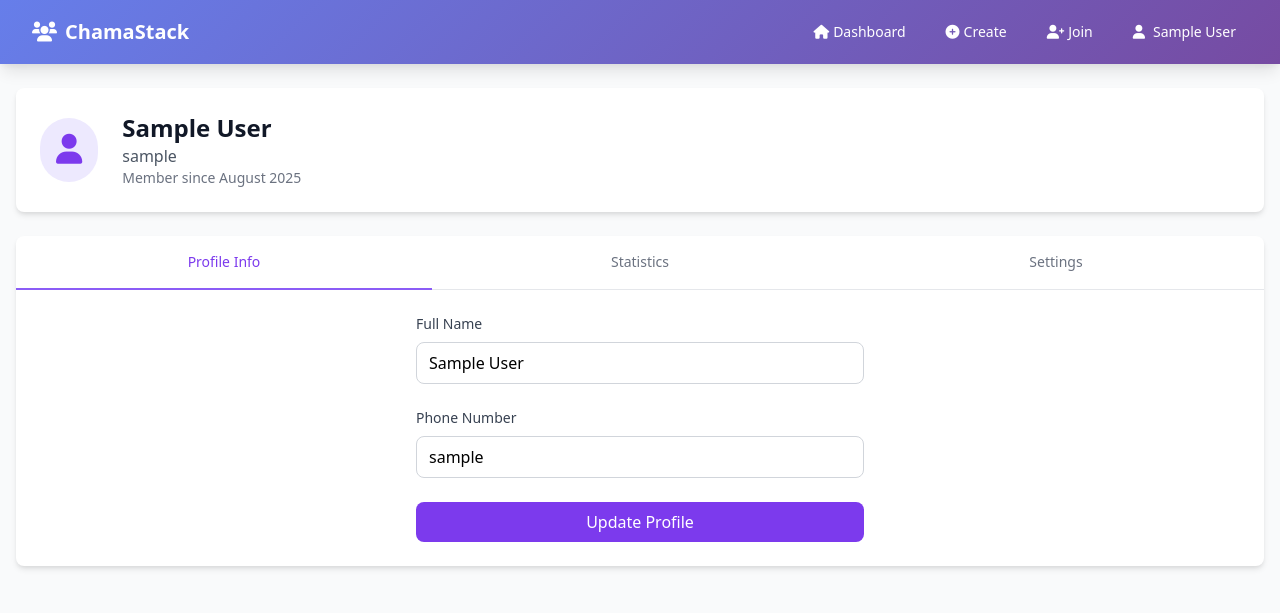
After one commit to chegeMP/Chamastack, a Flask app: page /profile in a window 1280 px wide. The commit adds this page. Shown: the top 613 px of the page. Run offline with Flask 3, Linux system fonts and the light colour scheme; the visitor is signed in with stand-in values (Sample User, id 1); data that the repository does not hold is empty; some libraries are stand-ins or nearby versions.

Commit message:
Profile Page added, Better routing

```diff
--- a/app.py
+++ b/app.py
@@ -4,19 +4,16 @@ from flask_login import LoginManager, UserMixin, login_user, login_required, log
 from werkzeug.security import generate_password_hash, check_password_hash
 from datetime import datetime, timedelta
 import secrets
-
 import string
 import os
 from flask_moment import Moment
-
-
+from sqlalchemy import func, extract
 
 # Initialize Flask app
 app = Flask(__name__)
 app.config['SECRET_KEY'] = 'your-secret-key-change-this'
 app.config['SQLALCHEMY_DATABASE_URI'] = 'postgresql://postgres:lifeisgood@localhost:5432/chamastack'
 app.config['SQLALCHEMY_TRACK_MODIFICATIONS'] = False
-
 
 moment = Moment(app)
 
@@ -95,7 +92,176 @@ def login():
 @login_required
 def logout():
     logout_user()
+    flash('You have been logged out successfully', 'success')
     return redirect(url_for('index'))
+
+@app.route('/profile')
+@login_required
+def profile():
+    # Calculate user statistics
+    user_stats = {}
+
+    # Total chamas user is part of
+    user_stats['total_chamas'] = db.session.query(Membership).filter_by(
+        user_id=current_user.id, is_active=True
+    ).count()
+
+    # Total contributed amount
+    total_contributed = db.session.query(func.sum(Contribution.amount)).filter_by(
+        user_id=current_user.id, status='confirmed'
+    ).scalar() or 0
+    user_stats['total_contributed'] = total_contributed
+
+    # This month contributions
+    current_month = datetime.now().replace(day=1, hour=0, minute=0, second=0, microsecond=0)
+    month_contributed = db.session.query(func.sum(Contribution.amount)).filter(
+        Contribution.user_id == current_user.id,
+        Contribution.status == 'confirmed',
+        Contribution.contributed_at >= current_month
+    ).scalar() or 0
+    user_stats['month_contributed'] = month_contributed
+
+    # Average per chama
+    if user_stats['total_chamas'] > 0:
+        user_stats['avg_per_chama'] = total_contributed / user_stats['total_chamas']
+    else:
+        user_stats['avg_per_chama'] = 0
+
+    # Total transactions
+    user_stats['total_transactions'] = db.session.query(Contribution).filter_by(
+        user_id=current_user.id
+    ).count()
+
+    # Success rate (confirmed vs total contributions)
+    confirmed_count = db.session.query(Contribution).filter_by(
+        user_id=current_user.id, status='confirmed'
+    ).count()
+    if user_stats['total_transactions'] > 0:
+        user_stats['success_rate'] = round((confirmed_count / user_stats['total_transactions']) * 100, 1)
+    else:
+        user_stats['success_rate'] = 0
+
+    # Last 7 days contributions
+    seven_days_ago = datetime.now() - timedelta(days=7)
+    user_stats['last_7_days'] = db.session.query(Contribution).filter(
+        Contribution.user_id == current_user.id,
+        Contribution.contributed_at >= seven_days_ago
+    ).count()
+
+    # Last 30 days contributions
+    thirty_days_ago = datetime.now() - timedelta(days=30)
+    user_stats['last_30_days'] = db.session.query(Contribution).filter(
+        Contribution.user_id == current_user.id,
+        Contribution.contributed_at >= thirty_days_ago
+    ).count()
+
+    # Pending contributions
+    user_stats['pending_contributions'] = db.session.query(Contribution).filter_by(
+        user_id=current_user.id, status='pending'
+    ).count()
+
+    return render_template('profile.html', user_stats=user_stats)
+
+@app.route('/update_profile', methods=['POST'])
+@login_required
+def update_profile():
+    name = request.form.get('name')
+    phone_number = request.form.get('phone_number')
+
+    if not name or not phone_number:
+        flash('All fields are required', 'error')
+        return redirect(url_for('profile'))
+
+    # Check if phone number is already taken by another user
+    existing_user = User.query.filter(
+        User.phone_number == phone_number,
+        User.id != current_user.id
+    ).first()
+
+    if existing_user:
+        flash('Phone number is already taken', 'error')
+        return redirect(url_for('profile'))
+
+    # Update user information
+    current_user.name = name
+    current_user.phone_number = phone_number
+
+    try:
+        db.session.commit()
+        flash('Profile updated successfully', 'success')
+    except Exception as e:
+        db.session.rollback()
+        flash('Error updating profile', 'error')
+
+    return redirect(url_for('profile'))
+
+@app.route('/change_password', methods=['POST'])
+@login_required
+def change_password():
+    current_password = request.form.get('current_password')
+    new_password = request.form.get('new_password')
+    confirm_password = request.form.get('confirm_password')
+
+    if not all([current_password, new_password, confirm_password]):
+        flash('All fields are required', 'error')
+        return redirect(url_for('profile'))
+
+    # Verify current password
+    if not check_password_hash(current_user.password_hash, current_password):
+        flash('Current password is incorrect', 'error')
+        return redirect(url_for('profile'))
+
+    # Check if new passwords match
+    if new_password != confirm_password:
+        flash('New passwords do not match', 'error')
+        return redirect(url_for('profile'))
+
+    # Check password strength (optional)
+    if len(new_password) < 6:
+        flash('Password must be at least 6 characters long', 'error')
+        return redirect(url_for('profile'))
+
+    # Update password
+    current_user.password_hash = generate_password_hash(new_password)
+
+    try:
+        db.session.commit()
+        flash('Password updated successfully', 'success')
+    except Exception as e:
+        db.session.rollback()
+        flash('Error updating password', 'error')
+
+    return redirect(url_for('profile'))
+
+@app.route('/delete_account', methods=['POST'])
+@login_required
+def delete_account():
+    user_id = current_user.id
+
+    try:
+        # Delete user's contributions
+        Contribution.query.filter_by(user_id=user_id).delete()
+
+        # Delete user's memberships
+        Membership.query.filter_by(user_id=user_id).delete()
+
+        # Delete user's vote responses
+        VoteResponse.query.filter_by(user_id=user_id).delete()
+
+        # Delete the user account
+        db.session.delete(current_user)
+        db.session.commit()
+
+        # Logout the user
+        logout_user()
+
+        flash('Account deleted successfully', 'success')
+        return redirect(url_for('login'))
+
+    except Exception as e:
+        db.session.rollback()
+        flash('Error deleting account. Please try again.', 'error')
+        return redirect(url_for('profile'))
 
 @app.route('/dashboard')
 @login_required
@@ -110,9 +276,10 @@ def dashboard():
 
     # Contributions this month
     start_of_month = datetime.now().replace(day=1, hour=0, minute=0, second=0, microsecond=0)
-    this_month_contributions = [
-        c for c in recent_contributions if c.contributed_at >= start_of_month
-    ]
+    monthly_contribution_count = db.session.query(Contribution).filter(
+        Contribution.user_id == current_user.id,
+        Contribution.contributed_at >= start_of_month
+    ).count()
 
     # Total contributions
     total_contributions = db.session.query(db.func.sum(Contribution.amount))\
@@ -122,7 +289,7 @@ def dashboard():
                          chamas=chamas,
                          recent_contributions=recent_contributions,
                          total_contributions=total_contributions,
-                         this_month_count=len(this_month_contributions))
+                         monthly_contribution_count=monthly_contribution_count)
 
 @app.route('/create_chama', methods=['GET', 'POST'])
 @login_required
@@ -293,7 +460,6 @@ def chama_stats_api(chama_id):
         return jsonify({'error': 'Unauthorized'}), 403
 
     # Get monthly contribution data for charts
-    from sqlalchemy import extract
     monthly_data = db.session.query(
         extract('month', Contribution.contributed_at).label('month'),
         db.func.sum(Contribution.amount).label('total')
@@ -312,7 +478,6 @@ def currency_filter(value):
     except (ValueError, TypeError):
         return value
 
-
 if __name__ == '__main__':
     with app.app_context():
         db.create_all()
--- a/templates/base.html
+++ b/templates/base.html
@@ -26,10 +26,27 @@
 
                 {% if current_user.is_authenticated %}
                 <div class="flex items-center space-x-4">
-                    <span class="text-white">{{ current_user.name }}</span>
-                    <a href="{{ url_for('logout') }}" class="text-white hover:text-gray-200">
-                        <i class="fas fa-sign-out-alt"></i>
-                    </a>
+                    <!-- Desktop Navigation -->
+                    <div class="hidden md:flex items-center space-x-4">
+                        <a href="{{ url_for('dashboard') }}" class="text-white hover:text-gray-200 px-3 py-2 rounded-md text-sm font-medium">
+                            <i class="fas fa-home mr-1"></i>Dashboard
+                        </a>
+                        <a href="{{ url_for('create_chama') }}" class="text-white hover:text-gray-200 px-3 py-2 rounded-md text-sm font-medium">
+                            <i class="fas fa-plus-circle mr-1"></i>Create
+                        </a>
+                        <a href="{{ url_for('join_chama') }}" class="text-white hover:text-gray-200 px-3 py-2 rounded-md text-sm font-medium">
+                            <i class="fas fa-user-plus mr-1"></i>Join
+                        </a>
+                    </div>
+
+                    <!-- Profile Link -->
+                    <div class="flex items-center">
+                        <a href="{{ url_for('profile') }}" class="flex items-center text-white hover:text-gray-200 px-3 py-2 rounded-md text-sm font-medium">
+                            <i class="fas fa-user mr-2"></i>
+                            <span class="hidden sm:inline">{{ current_user.name }}</span>
+                            <span class="sm:hidden">Profile</span>
+                        </a>
+                    </div>
                 </div>
                 {% else %}
                 <div class="flex items-center space-x-4">
@@ -57,24 +74,28 @@
     {% endwith %}
 
     <!-- Main Content -->
-    <main class="mobile-first px-4 py-6">
+    <main class="mobile-first px-4 py-6 {% if current_user.is_authenticated %}pb-20 md:pb-6{% endif %}">
         {% block content %}{% endblock %}
     </main>
 
     <!-- Mobile Bottom Navigation (for authenticated users) -->
     {% if current_user.is_authenticated %}
     <div class="fixed bottom-0 left-0 right-0 bg-white border-t border-gray-200 px-4 py-2 flex justify-around items-center md:hidden">
-        <a href="{{ url_for('dashboard') }}" class="flex flex-col items-center text-gray-600 hover:text-purple-600">
+        <a href="{{ url_for('dashboard') }}" class="flex flex-col items-center text-gray-600 hover:text-purple-600 {% if request.endpoint == 'dashboard' %}text-purple-600{% endif %}">
             <i class="fas fa-home text-xl"></i>
             <span class="text-xs mt-1">Home</span>
         </a>
-        <a href="{{ url_for('create_chama') }}" class="flex flex-col items-center text-gray-600 hover:text-purple-600">
+        <a href="{{ url_for('create_chama') }}" class="flex flex-col items-center text-gray-600 hover:text-purple-600 {% if request.endpoint == 'create_chama' %}text-purple-600{% endif %}">
             <i class="fas fa-plus-circle text-xl"></i>
             <span class="text-xs mt-1">Create</span>
         </a>
-        <a href="{{ url_for('join_chama') }}" class="flex flex-col items-center text-gray-600 hover:text-purple-600">
+        <a href="{{ url_for('join_chama') }}" class="flex flex-col items-center text-gray-600 hover:text-purple-600 {% if request.endpoint == 'join_chama' %}text-purple-600{% endif %}">
             <i class="fas fa-user-plus text-xl"></i>
             <span class="text-xs mt-1">Join</span>
+        </a>
+        <a href="{{ url_for('profile') }}" class="flex flex-col items-center text-gray-600 hover:text-purple-600 {% if request.endpoint == 'profile' %}text-purple-600{% endif %}">
+            <i class="fas fa-user text-xl"></i>
+            <span class="text-xs mt-1">Profile</span>
         </a>
     </div>
     {% endif %}
--- /dev/null
+++ b/templates/profile.html
@@ -0,0 +1,261 @@
+{% extends "base.html" %}
+
+{% block title %}Profile - ChamaStack{% endblock %}
+
+{% block content %}
+<div x-data="{ activeTab: 'profile', showDeleteModal: false }">
+    <!-- Profile Header -->
+    <div class="bg-white rounded-lg shadow-md p-6 mb-6">
+        <div class="flex items-center">
+            <div class="bg-purple-100 p-4 rounded-full">
+                <i class="fas fa-user text-purple-600 text-3xl"></i>
+            </div>
+            <div class="ml-6">
+                <h1 class="text-2xl font-bold text-gray-900">{{ current_user.name }}</h1>
+                <p class="text-gray-600">{{ current_user.phone_number }}</p>
+                <p class="text-sm text-gray-500">Member since {{ current_user.joined_at.strftime('%B %Y') }}</p>
+            </div>
+        </div>
+    </div>
+
+    <!-- Tabs -->
+    <div class="bg-white rounded-lg shadow-md mb-6">
+        <div class="border-b border-gray-200">
+            <nav class="-mb-px flex">
+                <button @click="activeTab = 'profile'"
+                        :class="activeTab === 'profile' ? 'border-purple-500 text-purple-600' : 'border-transparent text-gray-500 hover:text-gray-700 hover:border-gray-300'"
+                        class="flex-1 py-4 px-1 text-center border-b-2 font-medium text-sm">
+                    Profile Info
+                </button>
+                <button @click="activeTab = 'stats'"
+                        :class="activeTab === 'stats' ? 'border-purple-500 text-purple-600' : 'border-transparent text-gray-500 hover:text-gray-700 hover:border-gray-300'"
+                        class="flex-1 py-4 px-1 text-center border-b-2 font-medium text-sm">
+                    Statistics
+                </button>
+                <button @click="activeTab = 'settings'"
+                        :class="activeTab === 'settings' ? 'border-purple-500 text-purple-600' : 'border-transparent text-gray-500 hover:text-gray-700 hover:border-gray-300'"
+                        class="flex-1 py-4 px-1 text-center border-b-2 font-medium text-sm">
+                    Settings
+                </button>
+            </nav>
+        </div>
+
+        <!-- Profile Info Tab -->
+        <div x-show="activeTab === 'profile'" class="p-6">
+            <div class="max-w-md mx-auto">
+                <form method="POST" action="{{ url_for('update_profile') }}" class="space-y-6">
+                    <div>
+                        <label for="name" class="block text-sm font-medium text-gray-700 mb-2">Full Name</label>
+                        <input type="text" id="name" name="name" value="{{ current_user.name }}" required
+                               class="w-full px-3 py-2 border border-gray-300 rounded-lg focus:outline-none focus:ring-2 focus:ring-purple-500 focus:border-purple-500">
+                    </div>
+
+                    <div>
+                        <label for="phone_number" class="block text-sm font-medium text-gray-700 mb-2">Phone Number</label>
+                        <input type="tel" id="phone_number" name="phone_number" value="{{ current_user.phone_number }}" required
+                               class="w-full px-3 py-2 border border-gray-300 rounded-lg focus:outline-none focus:ring-2 focus:ring-purple-500 focus:border-purple-500">
+                    </div>
+
+                    <button type="submit" class="w-full bg-purple-600 text-white py-2 px-4 rounded-lg hover:bg-purple-700 transition-colors">
+                        Update Profile
+                    </button>
+                </form>
+            </div>
+        </div>
+
+        <!-- Statistics Tab -->
+        <div x-show="activeTab === 'stats'" class="p-6">
+            <div class="grid grid-cols-1 md:grid-cols-2 lg:grid-cols-3 gap-6">
+                <!-- Total Chamas -->
+                <div class="bg-gradient-to-r from-purple-500 to-purple-600 rounded-lg p-6 text-white">
+                    <div class="flex items-center">
+                        <div class="bg-white bg-opacity-20 p-3 rounded-full">
+                            <i class="fas fa-users text-xl"></i>
+                        </div>
+                        <div class="ml-4">
+                            <p class="text-purple-100">Total Chamas</p>
+                            <p class="text-2xl font-bold">{{ user_stats.total_chamas or 0 }}</p>
+                        </div>
+                    </div>
+                </div>
+
+                <!-- Total Contributions -->
+                <div class="bg-gradient-to-r from-green-500 to-green-600 rounded-lg p-6 text-white">
+                    <div class="flex items-center">
+                        <div class="bg-white bg-opacity-20 p-3 rounded-full">
+                            <i class="fas fa-money-bill-wave text-xl"></i>
+                        </div>
+                        <div class="ml-4">
+                            <p class="text-green-100">Total Contributed</p>
+                            <p class="text-2xl font-bold">KSh {{ "{:,.0f}".format(user_stats.total_contributed or 0) }}</p>
+                        </div>
+                    </div>
+                </div>
+
+                <!-- This Month -->
+                <div class="bg-gradient-to-r from-blue-500 to-blue-600 rounded-lg p-6 text-white">
+                    <div class="flex items-center">
+                        <div class="bg-white bg-opacity-20 p-3 rounded-full">
+                            <i class="fas fa-calendar-month text-xl"></i>
+                        </div>
+                        <div class="ml-4">
+                            <p class="text-blue-100">This Month</p>
+                            <p class="text-2xl font-bold">KSh {{ "{:,.0f}".format(user_stats.month_contributed or 0) }}</p>
+                        </div>
+                    </div>
+                </div>
+
+                <!-- Average per Chama -->
+                <div class="bg-gradient-to-r from-yellow-500 to-yellow-600 rounded-lg p-6 text-white">
+                    <div class="flex items-center">
+                        <div class="bg-white bg-opacity-20 p-3 rounded-full">
+                            <i class="fas fa-chart-bar text-xl"></i>
+                        </div>
+                        <div class="ml-4">
+                            <p class="text-yellow-100">Avg per Chama</p>
+                            <p class="text-2xl font-bold">KSh {{ "{:,.0f}".format(user_stats.avg_per_chama or 0) }}</p>
+                        </div>
+                    </div>
+                </div>
+
+                <!-- Total Transactions -->
+                <div class="bg-gradient-to-r from-indigo-500 to-indigo-600 rounded-lg p-6 text-white">
+                    <div class="flex items-center">
+                        <div class="bg-white bg-opacity-20 p-3 rounded-full">
+                            <i class="fas fa-exchange-alt text-xl"></i>
+                        </div>
+                        <div class="ml-4">
+                            <p class="text-indigo-100">Total Transactions</p>
+                            <p class="text-2xl font-bold">{{ user_stats.total_transactions or 0 }}</p>
+                        </div>
+                    </div>
+                </div>
+
+                <!-- Success Rate -->
+                <div class="bg-gradient-to-r from-teal-500 to-teal-600 rounded-lg p-6 text-white">
+                    <div class="flex items-center">
+                        <div class="bg-white bg-opacity-20 p-3 rounded-full">
+                            <i class="fas fa-check-circle text-xl"></i>
+                        </div>
+                        <div class="ml-4">
+                            <p class="text-teal-100">Success Rate</p>
+                            <p class="text-2xl font-bold">{{ user_stats.success_rate or 0 }}%</p>
+                        </div>
+                    </div>
+                </div>
+            </div>
+
+            <!-- Recent Activity Summary -->
+            <div class="mt-8">
+                <h3 class="text-lg font-semibold text-gray-900 mb-4">Recent Activity Summary</h3>
+                <div class="bg-gray-50 rounded-lg p-4">
+                    <div class="grid grid-cols-1 md:grid-cols-3 gap-4 text-center">
+                        <div>
+                            <p class="text-2xl font-bold text-gray-900">{{ user_stats.last_7_days or 0 }}</p>
+                            <p class="text-sm text-gray-600">Last 7 days</p>
+                        </div>
+                        <div>
+                            <p class="text-2xl font-bold text-gray-900">{{ user_stats.last_30_days or 0 }}</p>
+                            <p class="text-sm text-gray-600">Last 30 days</p>
+                        </div>
+                        <div>
+                            <p class="text-2xl font-bold text-gray-900">{{ user_stats.pending_contributions or 0 }}</p>
+                            <p class="text-sm text-gray-600">Pending confirmations</p>
+                        </div>
+                    </div>
+                </div>
+            </div>
+        </div>
+
+        <!-- Settings Tab -->
+        <div x-show="activeTab === 'settings'" class="p-6">
+            <div class="max-w-md mx-auto space-y-8">
+                <!-- Change Password Section -->
+                <div class="border-b border-gray-200 pb-6">
+                    <h3 class="text-lg font-semibold text-gray-900 mb-4">Change Password</h3>
+                    <form method="POST" action="{{ url_for('change_password') }}" class="space-y-4">
+                        <div>
+                            <label for="current_password" class="block text-sm font-medium text-gray-700 mb-2">Current Password</label>
+                            <input type="password" id="current_password" name="current_password" required
+                                   class="w-full px-3 py-2 border border-gray-300 rounded-lg focus:outline-none focus:ring-2 focus:ring-purple-500 focus:border-purple-500">
+                        </div>
+
+                        <div>
+                            <label for="new_password" class="block text-sm font-medium text-gray-700 mb-2">New Password</label>
+                            <input type="password" id="new_password" name="new_password" required
+                                   class="w-full px-3 py-2 border border-gray-300 rounded-lg focus:outline-none focus:ring-2 focus:ring-purple-500 focus:border-purple-500">
+                        </div>
+
+                        <div>
+                            <label for="confirm_password" class="block text-sm font-medium text-gray-700 mb-2">Confirm New Password</label>
+                            <input type="password" id="confirm_password" name="confirm_password" required
+                                   class="w-full px-3 py-2 border border-gray-300 rounded-lg focus:outline-none focus:ring-2 focus:ring-purple-500 focus:border-purple-500">
+                        </div>
+
+                        <button type="submit" class="w-full bg-purple-600 text-white py-2 px-4 rounded-lg hover:bg-purple-700 transition-colors">
+                            Update Password
+                        </button>
+                    </form>
+                </div>
+
+                <!-- Account Actions -->
+                <div class="space-y-4">
+                    <h3 class="text-lg font-semibold text-gray-900">Account Actions</h3>
+
+                    <!-- Logout Button -->
+                    <a href="{{ url_for('logout') }}"
+                       class="w-full bg-gray-600 text-white py-2 px-4 rounded-lg hover:bg-gray-700 transition-colors text-center inline-block">
+                        <i class="fas fa-sign-out-alt mr-2"></i>
+                        Logout
+                    </a>
+
+                    <!-- Delete Account Button -->
+                    <button @click="showDeleteModal = true"
+                            class="w-full bg-red-600 text-white py-2 px-4 rounded-lg hover:bg-red-700 transition-colors">
+                        <i class="fas fa-trash mr-2"></i>
+                        Delete Account
+                    </button>
+                </div>
+            </div>
+        </div>
+    </div>
+
+    <!-- Delete Account Modal -->
+    <div x-show="showDeleteModal"
+         x-transition:enter="transition ease-out duration-300"
+         x-transition:enter-start="opacity-0"
+         x-transition:enter-end="opacity-100"
+         x-transition:leave="transition ease-in duration-200"
+         x-transition:leave-start="opacity-100"
+         x-transition:leave-end="opacity-0"
+         class="fixed inset-0 bg-gray-600 bg-opacity-50 overflow-y-auto h-full w-full z-50"
+         style="display: none;">
+
+        <div class="relative top-20 mx-auto p-5 border w-96 shadow-lg rounded-md bg-white">
+            <div class="mt-3 text-center">
+                <div class="mx-auto flex items-center justify-center h-12 w-12 rounded-full bg-red-100">
+                    <i class="fas fa-exclamation-triangle text-red-600 text-xl"></i>
+                </div>
+                <h3 class="text-lg leading-6 font-medium text-gray-900 mt-4">Delete Account</h3>
+                <div class="mt-2 px-7 py-3">
+                    <p class="text-sm text-gray-500">
+                        Are you sure you want to delete your account? This action cannot be undone and you will lose all your chama data.
+                    </p>
+                </div>
+                <div class="items-center px-4 py-3 space-x-4">
+                    <button @click="showDeleteModal = false"
+                            class="px-4 py-2 bg-gray-500 text-white text-base font-medium rounded-md shadow-sm hover:bg-gray-600">
+                        Cancel
+                    </button>
+                    <form method="POST" action="{{ url_for('delete_account') }}" class="inline">
+                        <button type="submit"
+                                class="px-4 py-2 bg-red-600 text-white text-base font-medium rounded-md shadow-sm hover:bg-red-700">
+                            Delete Account
+                        </button>
+                    </form>
+                </div>
+            </div>
+        </div>
+    </div>
+</div>
+{% endblock %}
```
Also changed, not shown: models.py (+38 -14 lines).
